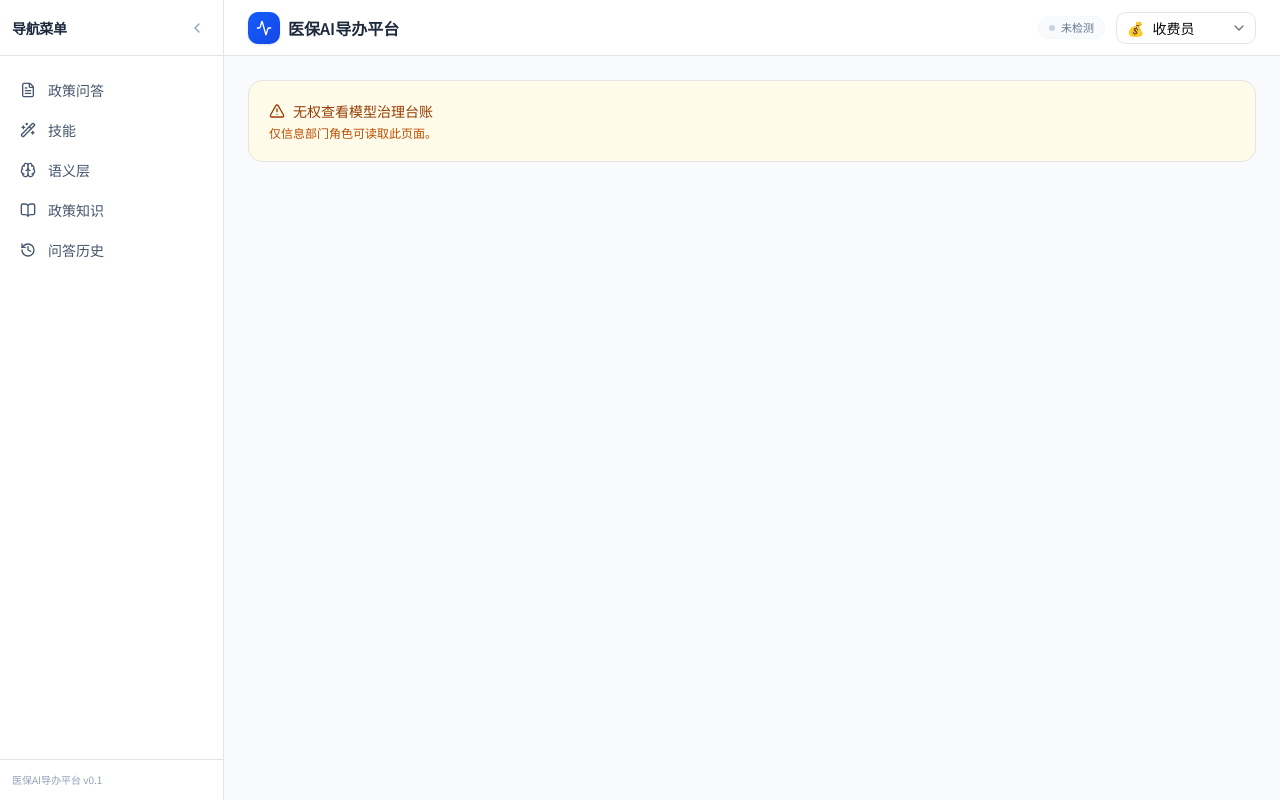
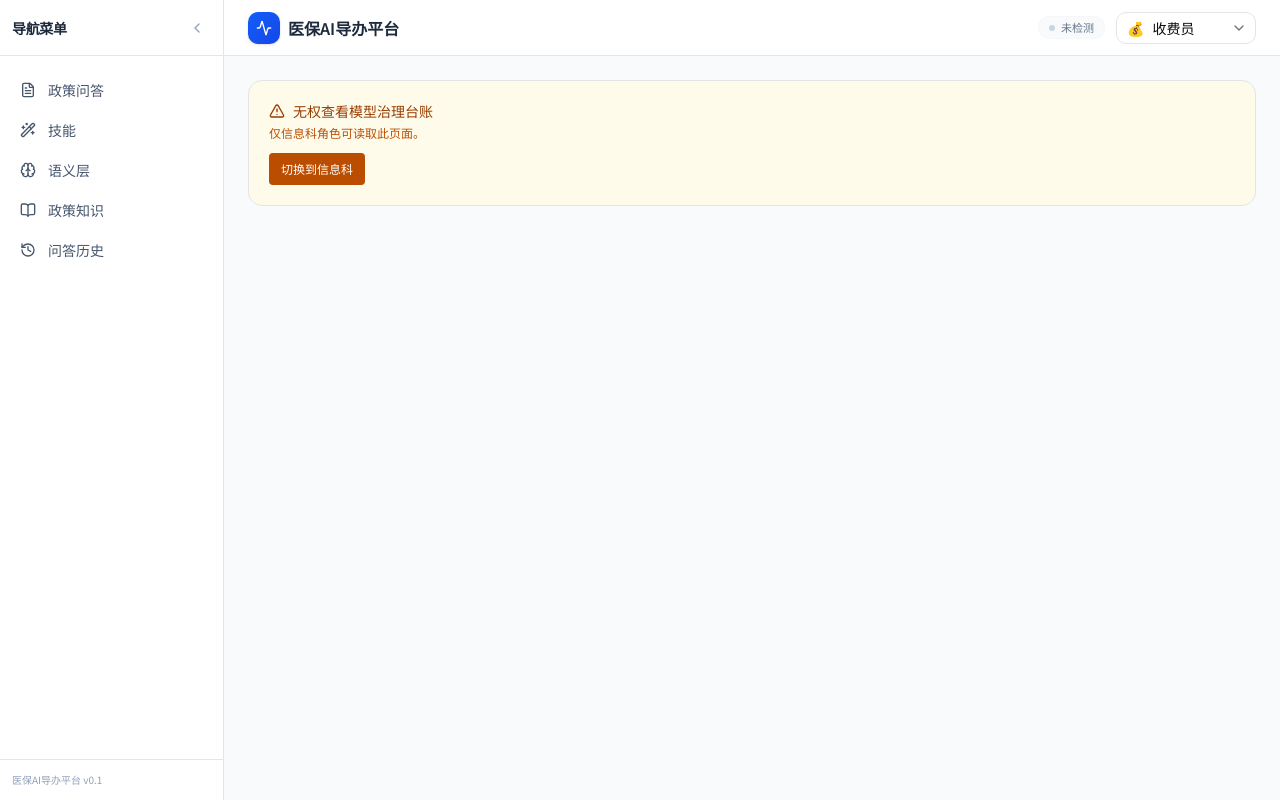
Before and after one commit to ktyhwangfei/hospital_medical_insurance_agent, a Next.js app in the folder src/apps/portal/: page /model-governance in a window 1280 px wide. Built offline with nearby package versions, Linux system fonts and the light colour scheme.

Commit message:
fix: 提供模型治理角色切换入口

```diff
--- a/src/apps/portal/app/model-governance/page.tsx
+++ b/src/apps/portal/app/model-governance/page.tsx
@@ -74,7 +74,7 @@ function parameterText(label: string, parameters: PromptParameters): string {
 }
 
 export default function ModelGovernancePage() {
-  const { currentRole } = useRoleContext()
+  const { currentRole, setCurrentRole } = useRoleContext()
   const [snapshot, setSnapshot] = useState<ModelGovernanceSnapshot | null>(null)
   const [loadFailed, setLoadFailed] = useState(false)
 
@@ -106,7 +106,14 @@ export default function ModelGovernancePage() {
           <AlertTriangle className="size-4" />
           无权查看模型治理台账
         </div>
-        <p className="mt-1 text-xs text-amber-700">仅信息部门角色可读取此页面。</p>
+        <p className="mt-1 text-xs text-amber-700">仅信息科角色可读取此页面。</p>
+        <button
+          type="button"
+          onClick={() => setCurrentRole('information_department')}
+          className="mt-3 rounded bg-amber-700 px-3 py-2 text-xs font-medium text-white"
+        >
+          切换到信息科
+        </button>
       </section>
     )
   }
```
Also changed, not shown: 1 other file (tests, documents, lock files or other folders).
